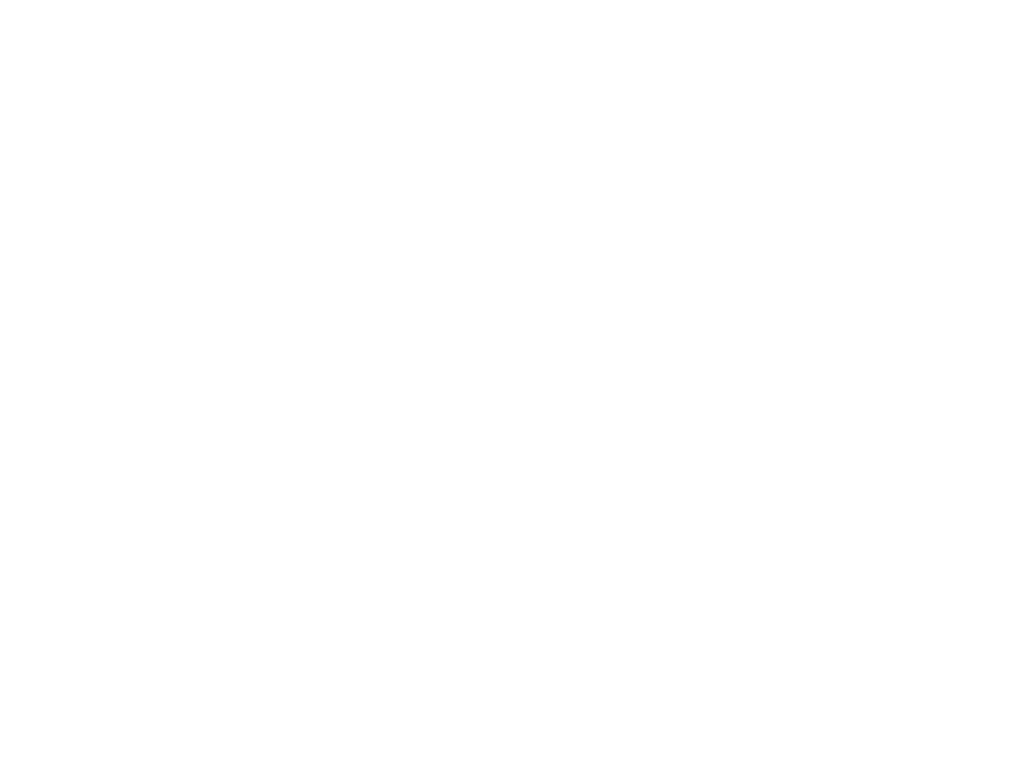
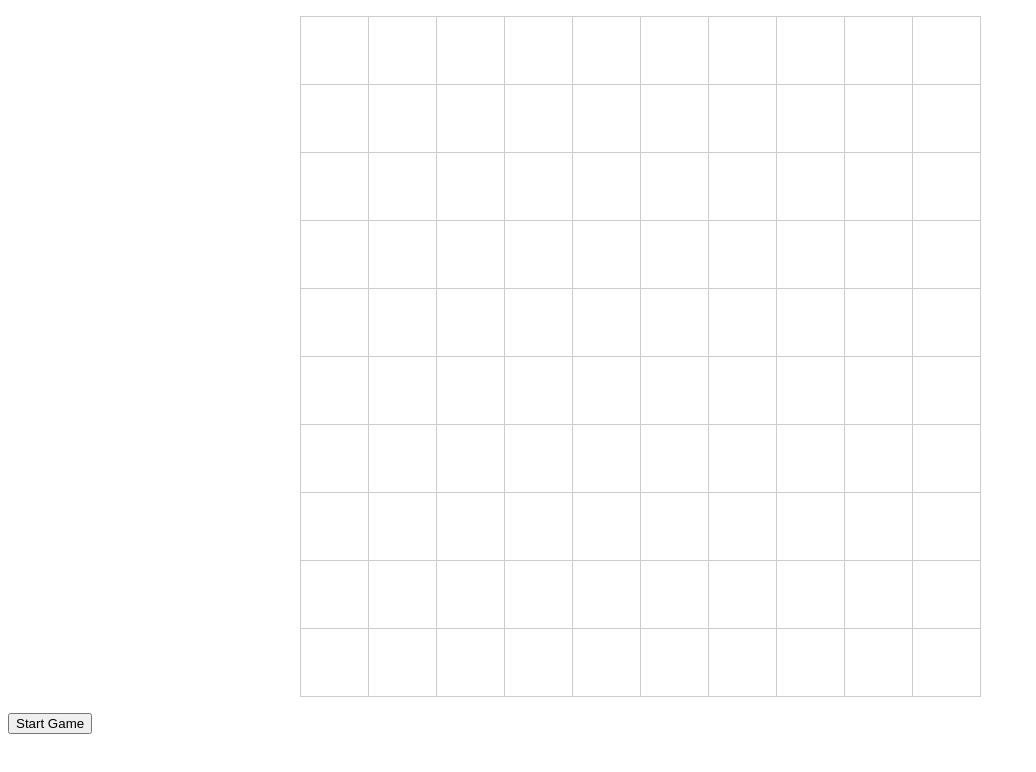
Before and after one commit to LoadAlready/click-this-frontend, a plain HTML site: page index.html in a window 1280 px wide. Shown: the whole page, without its empty margins (0-1036 px from the left). Drawn offline with Linux system fonts and the light colour scheme.

Commit message:
random num generation

```diff
--- a/index.html
+++ b/index.html
@@ -7,10 +7,13 @@
     <div id= "main">
       <div id= "grid-container">
       </div>
+      <div id= "game-options">
+      </div>
       <div id= "game-stats">
       </div>
     </div>
   </body>
+  <link href="stylesheets/stylesheet.css" rel="stylesheet" type="text/css">
+  <script src="src/grid.js"></script>
   <script src="src/index.js"></script>
-  <script src="src/grid.js"></script>
 </html>
--- a/src/grid.js
+++ b/src/grid.js
@@ -4,16 +4,19 @@ let cellCount;
 function createGrid(gridSize) {
   cellCount = gridSize * gridSize;
   const grid = document.createElement("TABLE");
+  grid.className = "grid";
   gridContainer.append(grid);
+  let cellId = 1;
   for (var rowCounter = 0; rowCounter < gridSize; rowCounter++) {
     const row  = document.createElement("tr");
+    row.id = rowCounter + 1;
     grid.append(row);
-    for (var columnCounter = 0; columnCounter < gridSize; columnCounter++) {
-      const column = document.createElement("td");
-      row.append(column);
+    for (var cellCounter = 0; cellCounter < gridSize; cellCounter++) {
+      const cell = document.createElement("td");
+      cell.id = cellId++;
+      row.append(cell);
     }
   }
 }
 
 createGrid(10);
-debugger;
--- a/src/index.js
+++ b/src/index.js
@@ -3,3 +3,19 @@
 // }
 //
 // a()
+
+document.addEventListener("DOMContentLoaded", function() {
+
+  let gameOptions = document.getElementById("game-options");
+  let startButton = document.createElement("BUTTON");
+  startButton.innerText = "Start Game";
+  startButton.id = "start-button";
+  gameOptions.append(startButton);
+  startButton.addEventListener("click", startGame)
+
+
+  function startGame() {
+    const randomCell = Math.floor(Math.random() * (cellCount - 1 + 1)) + 1;
+    debugger;
+  }
+})
--- a/stylesheets/stylesheet.css
+++ b/stylesheets/stylesheet.css
@@ -0,0 +1,10 @@
+.grid { margin:1em auto; border-collapse:collapse }
+
+.grid td {
+    cursor:pointer;
+    width:5em;
+    height:5em;
+    border:1px solid #ccc;
+    text-align:center;
+    font-family:sans-serif; font-size:13px
+}
```
